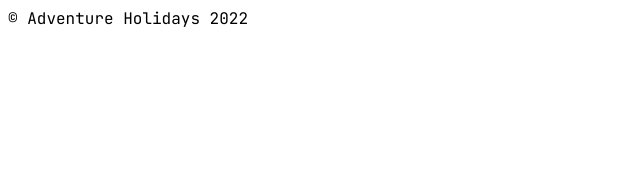
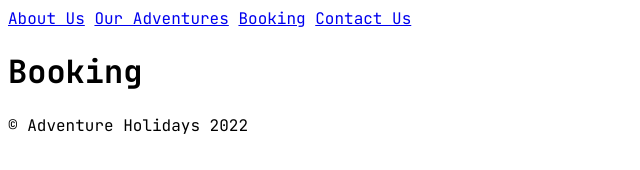
Before and after one commit to pellpk/Adventure-Holidays, a plain HTML site: page booking.html in a window 1280 px wide. Shown: the whole page, without its empty margins (0-640 px from the left). Drawn offline with Linux system fonts and the light colour scheme.

Commit message:
added topmenu to all websites

```diff
--- a/booking.html
+++ b/booking.html
@@ -10,7 +10,15 @@
     </style>
 </head>
 <body>
-
+    <nav>
+        <a href="index.html">About Us</a>
+        <a href="adventures.html">Our Adventures</a>
+        <a href="booking.html">Booking</a>
+        <a href="contact.html">Contact Us</a>
+    </nav>
+    <h1>
+        <b>Booking</b>
+    </h1>
     <footer>
         © Adventure Holidays 2022
     </footer>
```
Also changed, not shown: adventures.html (+9 -1 lines), contact.html (+9 -1 lines), index.html (+1 -1 lines).
